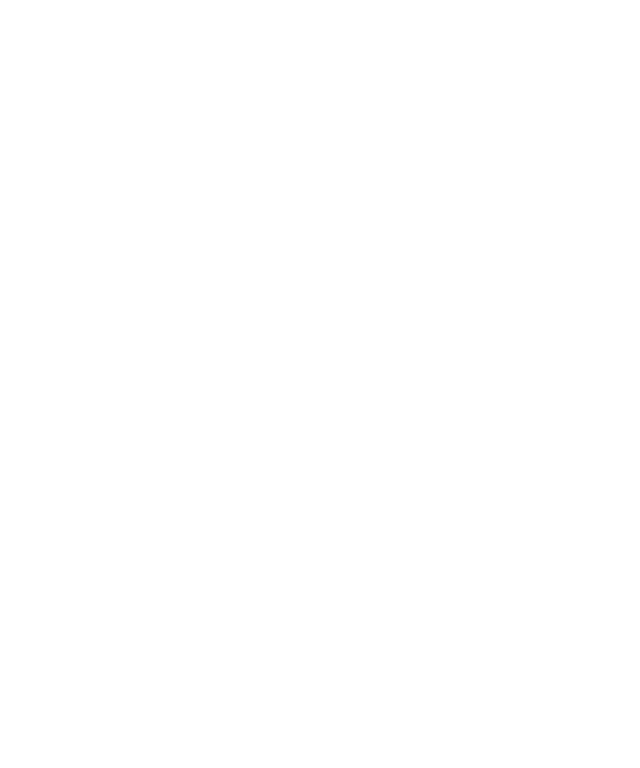
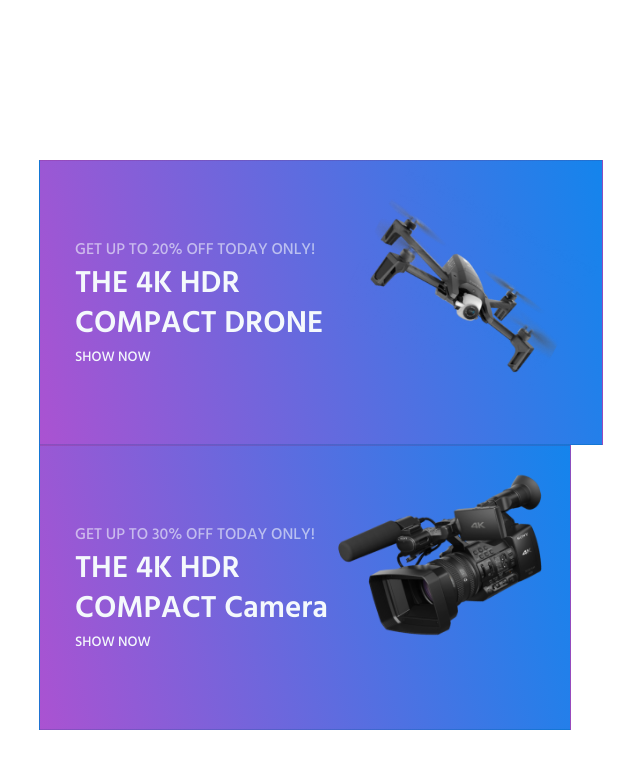
Before and after one commit to dmathcore231/hw-4, a plain HTML site: page index.html in a window 1280 px wide. Shown: the whole page, without its empty margins (191-831 px from the left). Drawn offline with Linux system fonts and the light colour scheme.

Commit message:
feat(hw-4): add col discounts

```diff
--- a/index.html
+++ b/index.html
@@ -1,13 +1,50 @@
 <!DOCTYPE html>
 <html lang="en">
+
 <head>
   <meta charset="UTF-8">
   <meta http-equiv="X-UA-Compatible" content="IE=edge">
   <meta name="viewport" content="width=device-width, initial-scale=1.0">
   <title>Document</title>
   <link rel="stylesheet" href="./style.css">
+  <link rel="preconnect" href="https://fonts.googleapis.com">
+  <link rel="preconnect" href="https://fonts.gstatic.com" crossorigin>
+  <link href="https://fonts.googleapis.com/css2?family=Hind+Siliguri:wght@500;600&display=swap" rel="stylesheet">
 </head>
+
 <body>
+  <section class="section">
+    <div class="container">
+      <div class="row">
+        <div class="col">
+          <div class="discounts-col" id="firs-discounts-col">
+            <div class="about-discounts">
+              <p class="pretitle-discounts">Get up to 20% off Today Only!</p>
+              <h3 class="title-discounts">THE 4K HDR <br>
+                COMPACT DRONE</h3>
+              <a href="#" class="show-now-links">Show Now</a>
+            </div>
+            <div class="discounts-col-image-drone">
+              <img src="./image/drone.png" alt="" class="col-image-iteam drone-image">
+            </div>
+          </div>
+        </div>
+        <div class="col">
+          <div class="discounts-col">
+            <div class="about-discounts">
+              <p class="pretitle-discounts">Get up to 30% off Today Only!</p>
+              <h3 class="title-discounts">THE 4K HDR <br>
+                COMPACT Camera</h3>
+              <a href="#" class="show-now-links">Show Now</a>
+            </div>
+            <div class="discounts-col-image-camera">
+              <img src="./image/camera.png" alt="" class="col-image-iteam camera-image">
+            </div>
+          </div>
+        </div>
+      </div>
+    </div>
+  </section>
+</body>
 
-</body>
 </html>
--- a/style.css
+++ b/style.css
@@ -0,0 +1,90 @@
+* {
+  box-sizing: border-box;
+  margin: 0px;
+  padding: 0px;
+  font-family: 'Hind Siliguri';
+  font-weight: 500;
+  text-decoration: none;
+}
+
+.section {
+  background: #E5E5E5;
+}
+
+.container {
+  max-width: 1600px;
+  margin: 0 auto;
+  background-color: #ffffff;
+}
+
+.row {
+  padding: 160px 230px 50px 230px;
+}
+
+.col {
+  display: inline-block;
+}
+
+.discounts-col {
+  background: linear-gradient(257.26deg, #008BF0 -13.2%, #D943C9 130.95%);
+  border: 1px solid rgba(0, 0, 0, 0.1);
+  display: inline-block;
+  color: #F4F9FC;
+}
+
+.about-discounts {
+  display: inline-block;
+  padding: 75px 0 74px 35px;
+}
+
+.discounts-col-image-drone {
+  display: inline-block;
+  vertical-align: top;
+  max-width: 275px;
+  max-height: 231px;
+}
+
+.drone-image {
+  width: 100%;
+  height: 100%;
+  object-fit: contain;
+}
+
+.discounts-col-image-camera {
+  display: inline-block;
+  vertical-align: top;
+  max-width: 238px;
+  max-height: 151px;
+  margin-top: 25px;
+}
+
+.camera-image {
+  width: 100%;
+  height: 100%;
+  object-fit: contain;
+}
+
+.pretitle-discounts {
+  font-size: 16px;
+  line-height: 27px;
+  text-transform: uppercase;
+  opacity: 0.6;
+}
+
+.title-discounts {
+  font-size: 31px;
+  font-weight: 600;
+  line-height: 40px;
+}
+
+.show-now-links {
+  color: #F4F9FC;
+  font-size: 14px;
+  line-height: 27px;
+  text-align: center;
+  text-transform: uppercase;
+}
+
+#firs-discounts-col {
+  margin-right: 30px;
+}
```
Also changed, not shown: image/camera.png (added), image/drone.png (added).
